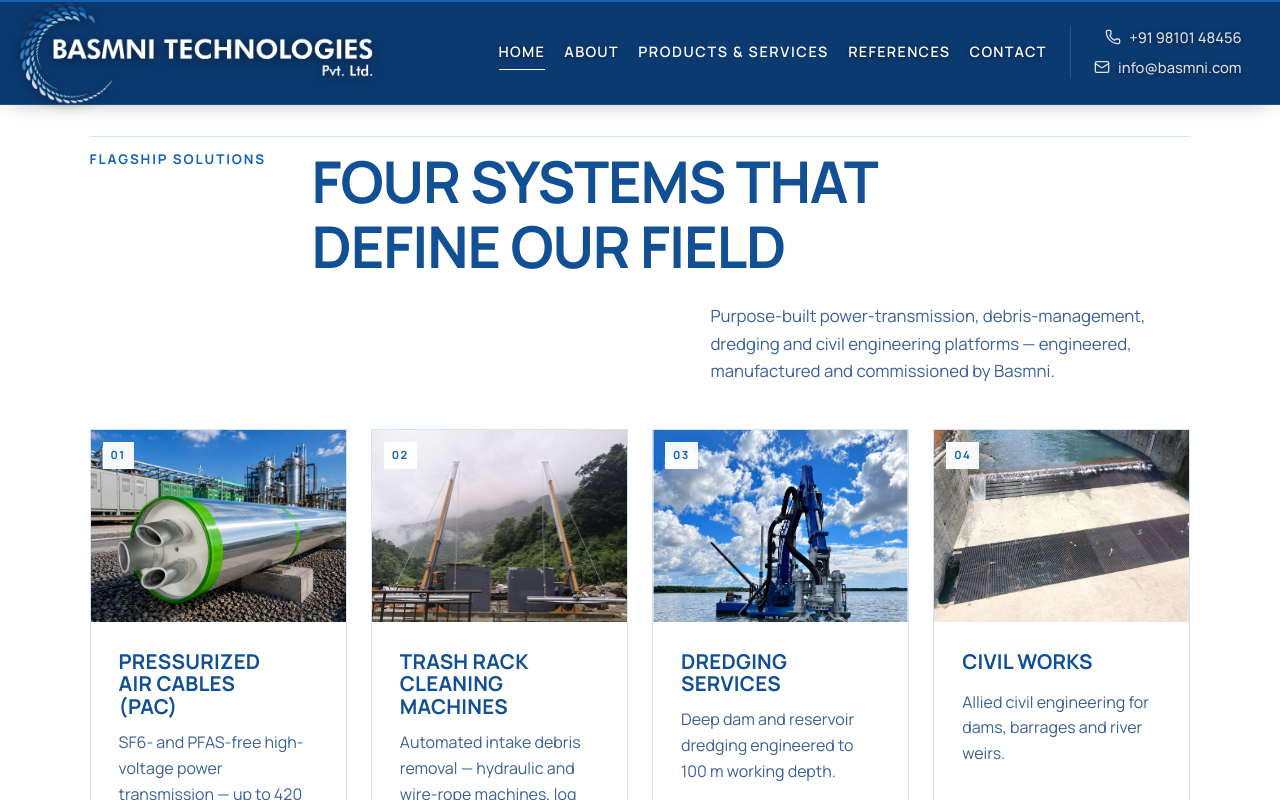
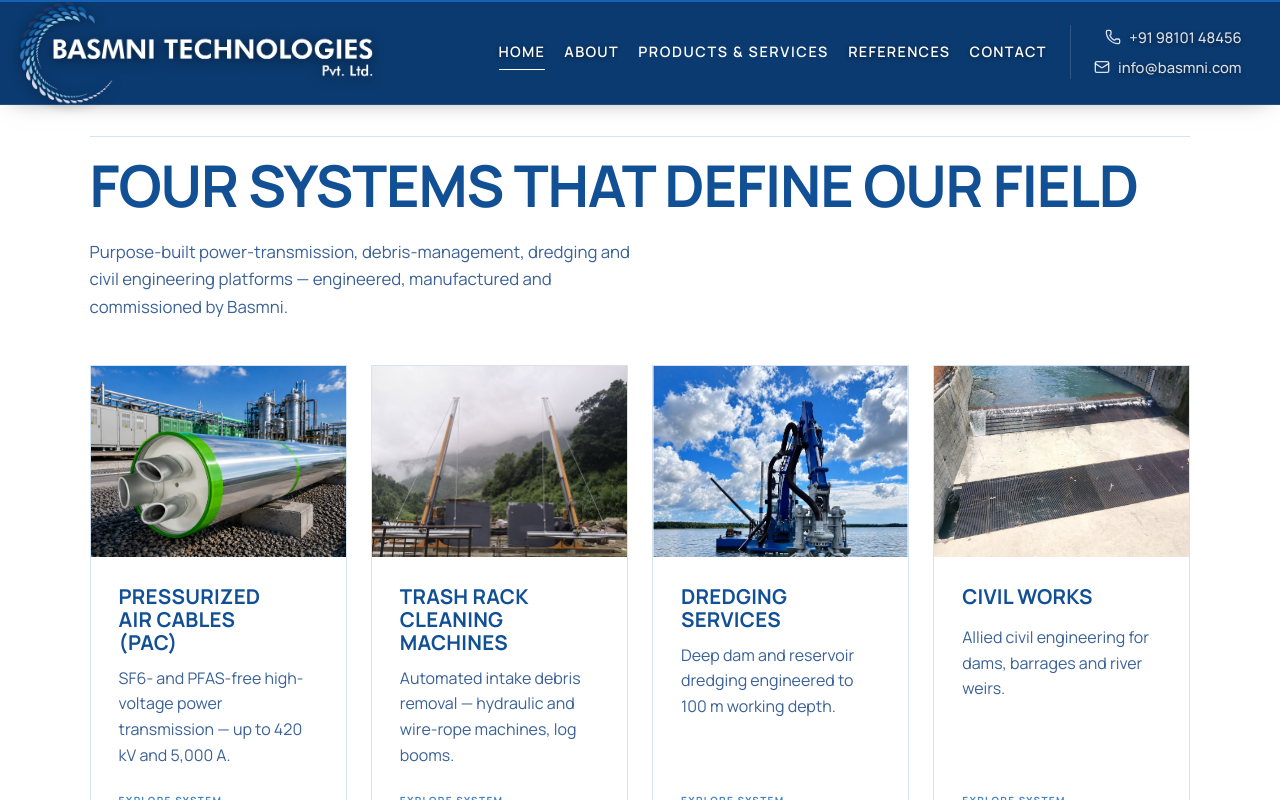
Before and after one commit to code-x-prime/basmni, a Next.js app: page / in a window 1280 px wide. Shown: the top 800 px of the page. Built offline with nearby package versions, Linux system fonts and the light colour scheme.

Commit message:
Refactor code structure for improved readability and maintainability

```diff
--- a/components/basmni-site.tsx
+++ b/components/basmni-site.tsx
@@ -89,24 +89,18 @@ export function BasmniSite() {
       <section
         className={`${sectionPad} relative overflow-hidden bg-white pt-[92px] text-navy sm:pt-[136px] lg:pt-[136px]`}
       >
-        <div className="relative">
-          <SectionHeading
-            label="Flagship solutions"
-            title={
-              <>
-                Four systems that
-                <br />
-                define our field
-              </>
-            }
-            deck="Purpose-built power-transmission, debris-management, dredging and civil engineering platforms — engineered, manufactured and commissioned by Basmni."
-          />
+        <div className="relative border-t border-border pt-4">
+          <h2 className={`${displayHeading} max-w-none`}>Four systems that define our field</h2>
+          <p className="mt-5 max-w-[560px] text-[1.05rem] leading-[1.65] text-muted">
+            Purpose-built power-transmission, debris-management, dredging and civil engineering
+            platforms — engineered, manufactured and commissioned by Basmni.
+          </p>
         </div>
         <RevealStagger
           className="relative mt-9 grid grid-cols-1 gap-5 sm:mt-11 sm:grid-cols-2 sm:gap-6 lg:grid-cols-4"
           stagger={0.09}
         >
-          {flagshipSystems.map((s, i) => (
+          {flagshipSystems.map((s) => (
             <RevealItem key={s.title}>
               <Link
                 href={s.href}
@@ -120,9 +114,6 @@ export function BasmniSite() {
                     sizes="(max-width: 768px) 100vw, 32vw"
                     className="object-cover transition-transform duration-[700ms] ease-[cubic-bezier(0.16,1,0.3,1)] group-hover:scale-[1.06]"
                   />
-                  <span className="absolute left-3 top-3 bg-white/95 px-2 py-1 text-[0.7rem] font-bold tracking-[0.12em] text-blue">
-                    0{i + 1}
-                  </span>
                 </span>
                 <span className="flex flex-1 flex-col gap-3 p-6 sm:p-7">
                   <span className="flex items-start justify-between gap-3">
```
Also changed, not shown: 1 other file (tests, documents, lock files or other folders).
